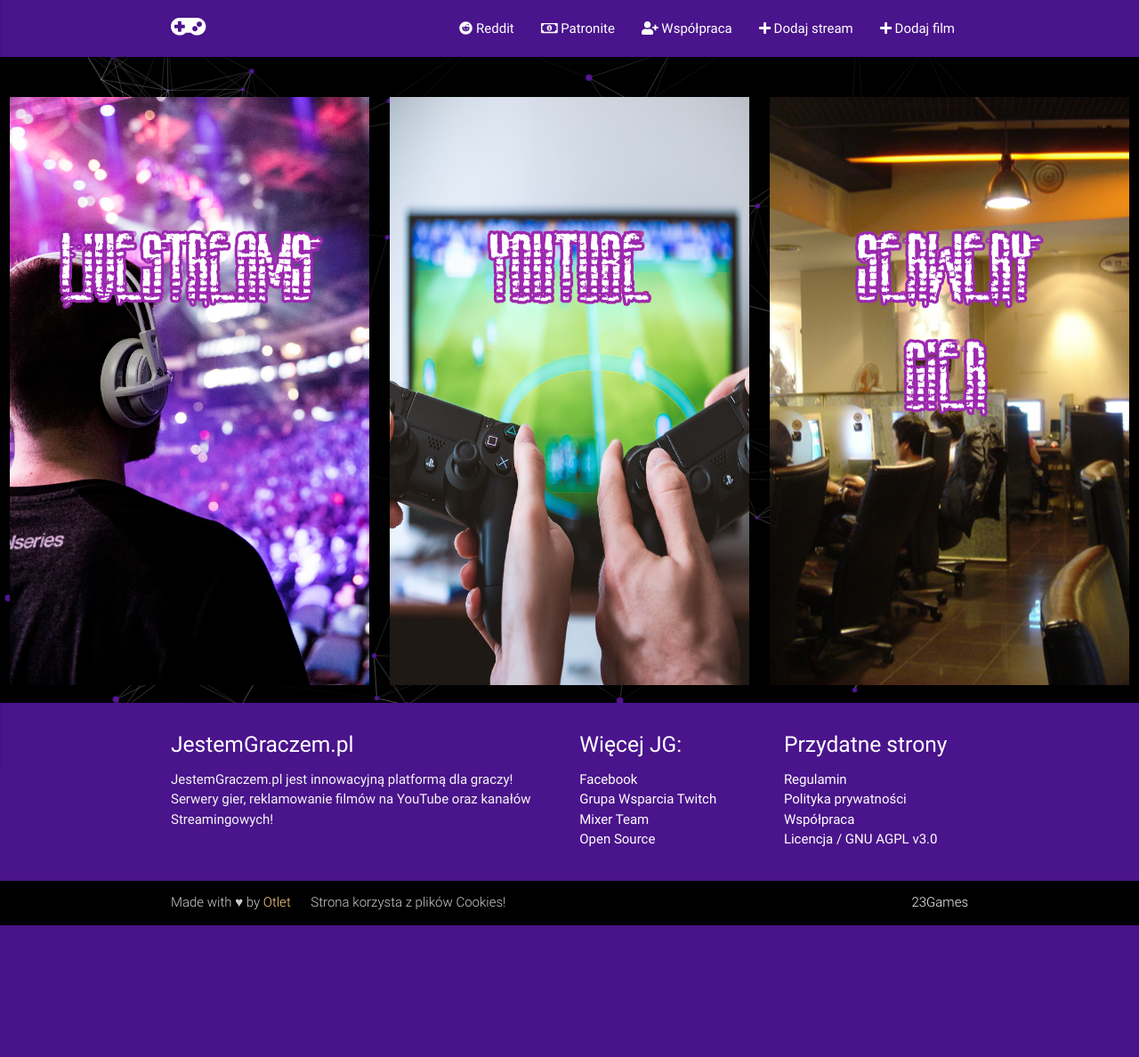
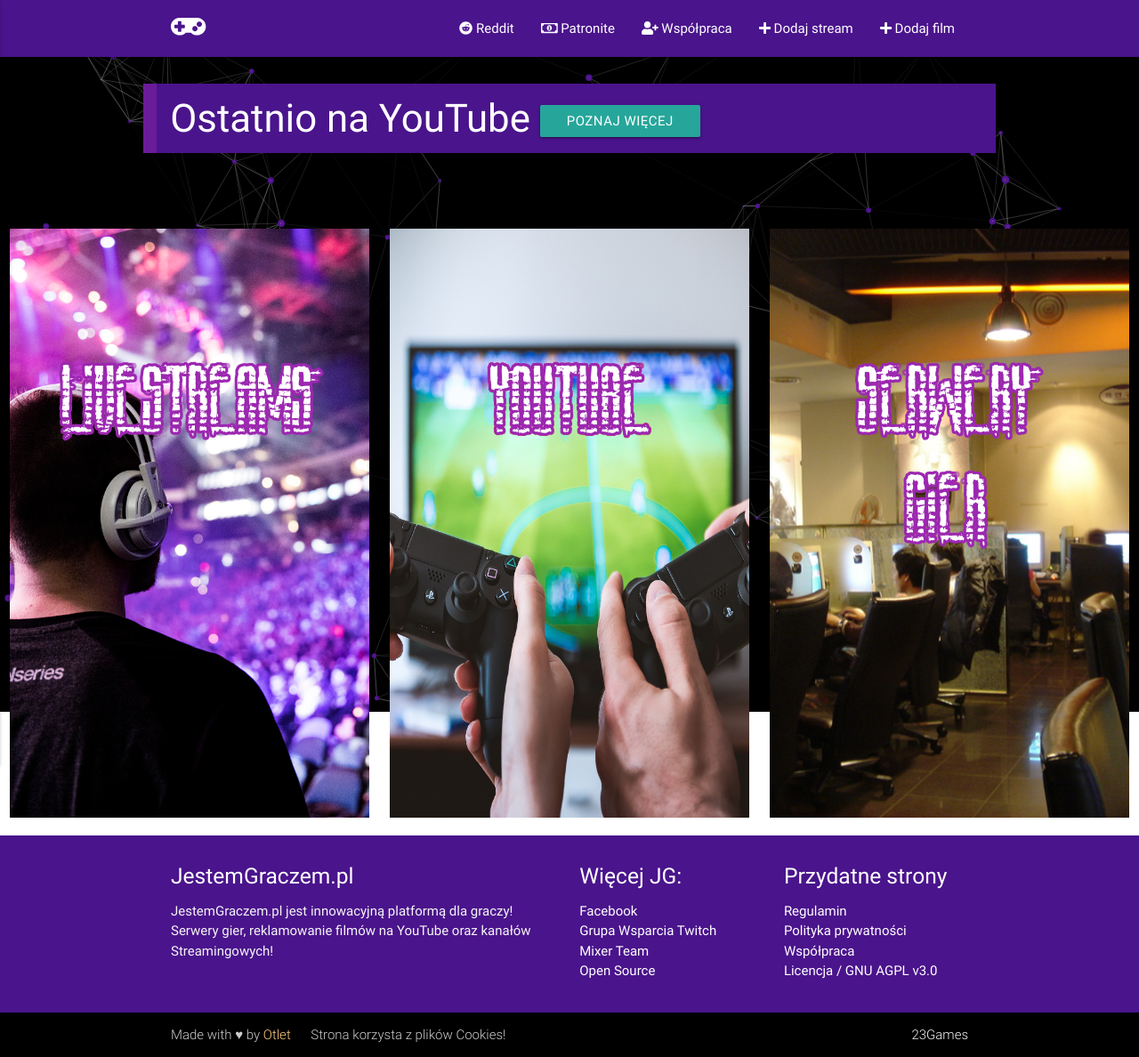
Before and after one commit to PanOtlet/JestemGraczem.pl, a Django app: page / in a window 1280 px wide. Shown: the whole page at 89% size. Before the commit the page ends 1040 px from the top, so only its background shows below. Run offline with Django 3.2, Linux system fonts and the light colour scheme; data that the repository does not hold is empty; parts of the project's set-up code (start-up, migrations or seed data) failed here and were passed over; some libraries are stand-ins or nearby versions.

Commit message:
Add youtube at main page

```diff
--- a/service/views.py
+++ b/service/views.py
@@ -1,3 +1,5 @@
+from pprint import pprint
+
 from stream.models import YouTube
 from django.contrib.auth.decorators import login_required
 from django.contrib.auth import login, logout, authenticate
@@ -7,7 +9,11 @@ from .models import GamesServersList
 
 
 def index(request):
-    return render(request, 'service/index.html')
+    yt = YouTube.objects.filter(accepted=True).order_by('-id')[:3]
+    pprint(yt)
+    return render(request, 'service/index.html', {
+        'youtube': yt
+    })
 
 
 def livestreams(request):
--- a/templates/player/youtube.html
+++ b/templates/player/youtube.html
@@ -6,7 +6,6 @@
 {% block main %}
     {{ settings.1.variable|safe }}
     <div id="youtube" class="row">
-        <div class="container">
         {% for video in youtube %}
             <div class="col s12 m4">
                 <div class="card hoverable">
@@ -22,5 +21,4 @@
             </div>
         {% endfor %}
     </div>
-    </div>
 {% endblock %}
--- a/templates/service/index.html
+++ b/templates/service/index.html
@@ -5,6 +5,31 @@
 
 {% block main %}
     {{ settings.1.variable|safe }}
+    <div class="container-fluid">
+        <div class="row">
+            <div class="col m12">
+                <div id="youtube" class="row">
+                    <h3 class="section-stream">
+                        Ostatnio na YouTube <a href="{% url 'youtube' %}" class="waves-effect waves-light btn">Poznaj więcej</a>
+                    </h3>
+                    {% for video in youtube %}
+                        <div class="col s12 m4">
+                            <div class="card hoverable">
+                                <div class="card-image">
+                                    <a href="https://youtube.com/watch?v={{ video.video_id }}">
+                                        <img src="https://img.youtube.com/vi/{{ video.video_id }}/maxresdefault.jpg">
+                                        <span class="card-title hide-on-med-and-down">
+                                                <span class="new badge" data-badge-caption="">{{ video.name }}</span>
+                                            </span>
+                                    </a>
+                                </div>
+                            </div>
+                        </div>
+                    {% endfor %}
+                </div>
+            </div>
+        </div>
+    </div>
     <div class="container-fluid">
         <div class="row">
             <div class="col m4">
```
Also changed, not shown: 1 other file. Lines whose indentation alone changed are shown as unchanged.
